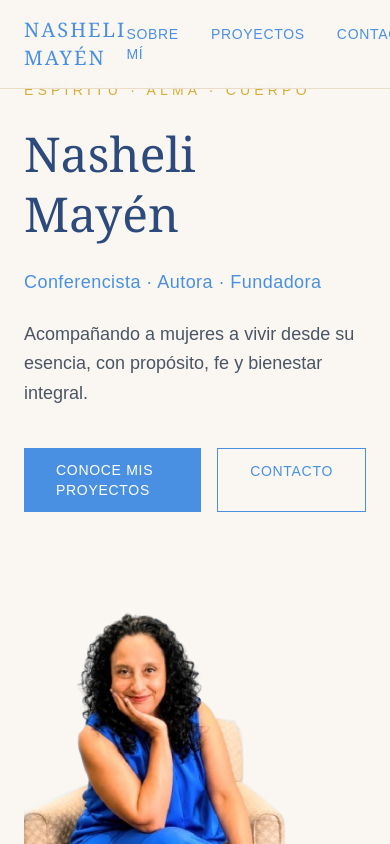
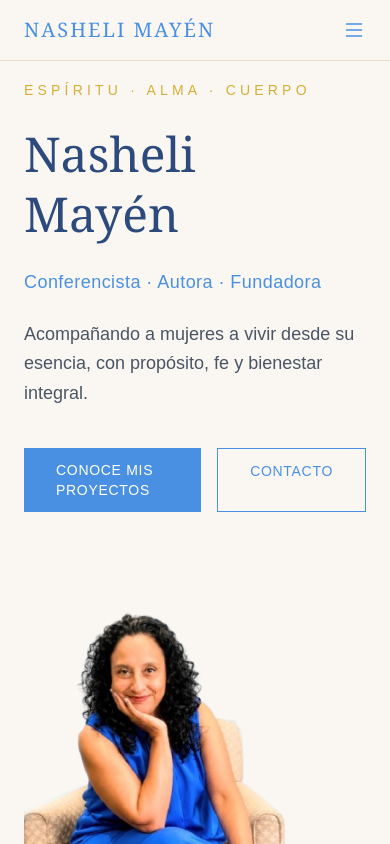
Before and after one commit to emprendersonarcreer/mayenlegacy, a Next.js app: page / in a window 390 px wide. Shown: the top 844 px of the page. Built offline with nearby package versions, Linux system fonts and the light colour scheme.

Commit message:
Agregar menu hamburguesa para movil

```diff
--- /dev/null
+++ b/app/components/Navbar.tsx
@@ -0,0 +1,48 @@
+"use client";
+
+import { useState } from "react";
+
+export default function Navbar() {
+  const [isOpen, setIsOpen] = useState(false);
+
+  return (
+    <nav className="fixed top-0 w-full z-50 bg-[#FAF7F2]/90 backdrop-blur-sm border-b border-[#EADCC6]">
+      <div className="max-w-6xl mx-auto px-6 py-4 flex justify-between items-center">
+        <span className="font-serif text-xl text-[#4A90E2] tracking-widest">NASHELI MAYÉN</span>
+
+        {/* Links en escritorio */}
+        <div className="hidden md:flex gap-8 text-sm text-[#4A90E2] tracking-wider">
+          <a href="#sobre-mi" className="hover:text-[#D4AF37] transition-colors">SOBRE MÍ</a>
+          <a href="#proyectos" className="hover:text-[#D4AF37] transition-colors">PROYECTOS</a>
+          <a href="#contacto" className="hover:text-[#D4AF37] transition-colors">CONTACTO</a>
+        </div>
+
+        {/* Botón hamburguesa en móvil */}
+        <button
+          className="md:hidden text-[#4A90E2]"
+          onClick={() => setIsOpen(!isOpen)}
+          aria-label="Menú"
+        >
+          {isOpen ? (
+            <svg xmlns="http://www.w3.org/2000/svg" width="24" height="24" fill="currentColor" viewBox="0 0 16 16">
+              <path d="M4.646 4.646a.5.5 0 0 1 .708 0L8 7.293l2.646-2.647a.5.5 0 0 1 .708.708L8.707 8l2.647 2.646a.5.5 0 0 1-.708.708L8 8.707l-2.646 2.647a.5.5 0 0 1-.708-.708L7.293 8 4.646 5.354a.5.5 0 0 1 0-.708z"/>
+            </svg>
+          ) : (
+            <svg xmlns="http://www.w3.org/2000/svg" width="24" height="24" fill="currentColor" viewBox="0 0 16 16">
+              <path fillRule="evenodd" d="M2.5 12a.5.5 0 0 1 .5-.5h10a.5.5 0 0 1 0 1H3a.5.5 0 0 1-.5-.5zm0-4a.5.5 0 0 1 .5-.5h10a.5.5 0 0 1 0 1H3a.5.5 0 0 1-.5-.5zm0-4a.5.5 0 0 1 .5-.5h10a.5.5 0 0 1 0 1H3a.5.5 0 0 1-.5-.5z"/>
+            </svg>
+          )}
+        </button>
+      </div>
+
+      {/* Menú desplegable en móvil */}
+      {isOpen && (
+        <div className="md:hidden bg-[#FAF7F2] border-t border-[#EADCC6] px-6 py-4 flex flex-col gap-4 text-sm text-[#4A90E2] tracking-wider">
+          <a href="#sobre-mi" className="hover:text-[#D4AF37] transition-colors py-2" onClick={() => setIsOpen(false)}>SOBRE MÍ</a>
+          <a href="#proyectos" className="hover:text-[#D4AF37] transition-colors py-2" onClick={() => setIsOpen(false)}>PROYECTOS</a>
+          <a href="#contacto" className="hover:text-[#D4AF37] transition-colors py-2" onClick={() => setIsOpen(false)}>CONTACTO</a>
+        </div>
+      )}
+    </nav>
+  );
+}
--- a/app/page.tsx
+++ b/app/page.tsx
@@ -1,20 +1,12 @@
 import Image from "next/image";
+import Navbar from "./components/Navbar";
 
 export default function Home() {
   return (
     <main className="min-h-screen bg-[#FAF7F2]">
 
       {/* NAVEGACIÓN */}
-      <nav className="fixed top-0 w-full z-50 bg-[#FAF7F2]/90 backdrop-blur-sm border-b border-[#EADCC6]">
-        <div className="max-w-6xl mx-auto px-6 py-4 flex justify-between items-center">
-          <span className="font-serif text-xl text-[#4A90E2] tracking-widest">NASHELI MAYÉN</span>
-          <div className="flex gap-8 text-sm text-[#4A90E2] tracking-wider">
-            <a href="#sobre-mi" className="hover:text-[#D4AF37] transition-colors">SOBRE MÍ</a>
-            <a href="#proyectos" className="hover:text-[#D4AF37] transition-colors">PROYECTOS</a>
-            <a href="#contacto" className="hover:text-[#D4AF37] transition-colors">CONTACTO</a>
-          </div>
-        </div>
-      </nav>
+      <Navbar />
 
       {/* HERO */}
       <section className="min-h-screen flex items-center pt-20">
```
